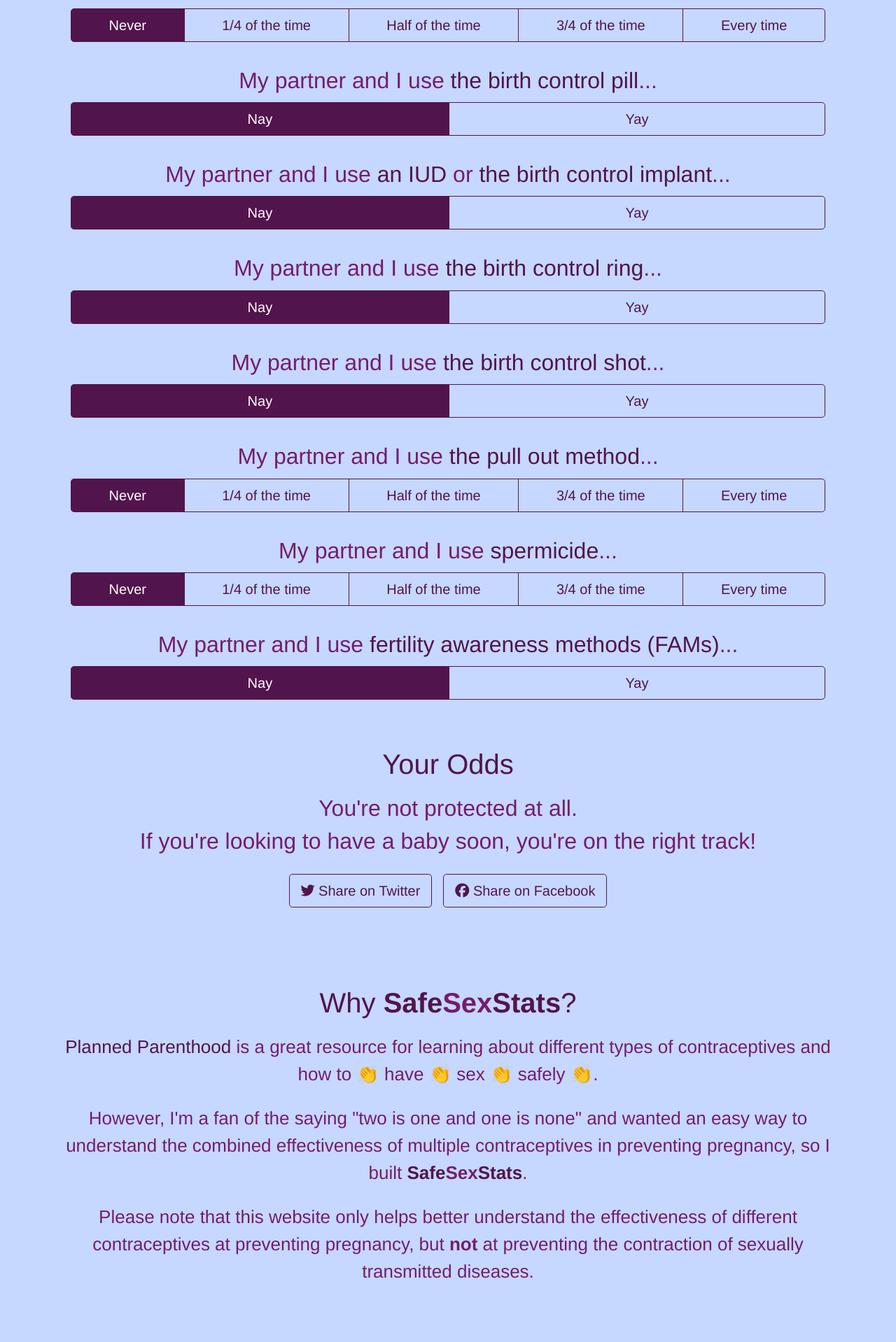
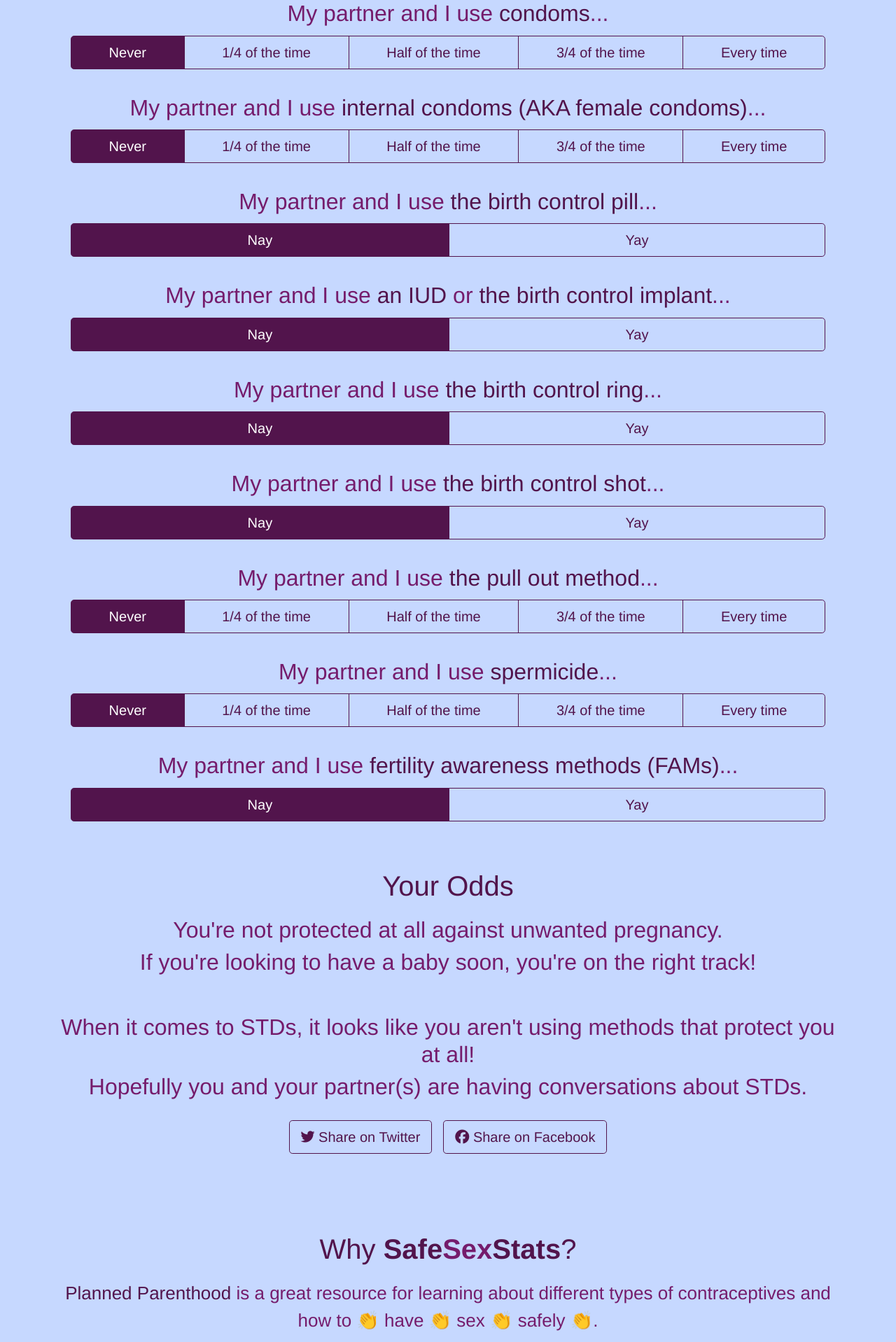
Before and after one commit to jakerockland/safesexstats, a React (Create React App) app: page / in a window 1280 px wide. Shown: the part 542-2460 px from the top of the page at 70% size. Built offline with nearby package versions, Linux system fonts and the light colour scheme; a web font is replaced by a local one.

Commit message:
refactored to use shared use of anon function for updating stats, added info about STDs, added more links/tweaked copy

```diff
--- a/src/App.js
+++ b/src/App.js
@@ -12,12 +12,15 @@ import TwoMethodHeader from './components/TwoMethodHeader';
 import YourOdds from './components/YourOdds';
 
 class App extends Component {
+
   constructor(props) {
     super(props);
 
     this.state = {
       condomUsage: 85,
       condomFrequency: 0,
+      internalCondomUsage: 79,
+      internalCondomFrequency: 0,
       pillUsage: 91,
       pillFrequency: 0,
       iudImplant: 0,
@@ -31,6 +34,15 @@ class App extends Component {
       spermicideFrequency: 0,
       famMethods: 0,
     };
+  }
+
+  updateStatistic = (value, event) => {
+    let stat = event.target.name;
+
+    let _state = {};
+    _state[stat] = value;
+
+    this.setState(_state);
   }
 
   render() {
@@ -50,7 +62,7 @@ class App extends Component {
 
           <Row className="p-1">
             <p>
-              Want to know what your odds of pregnancy are? Answer the few questions below!
+              Want to know what your odds of <Link title="pregnancy" link="https://www.plannedparenthood.org/learn/pregnancy/how-pregnancy-happens" /> are? How about of catching a <Link title="sexually transmitted disease" link="https://www.plannedparenthood.org/learn/stds-hiv-safer-sex" />? Answer the few questions below to find out!
             </p>
           </Row>
         </header>
@@ -70,8 +82,8 @@ class App extends Component {
 
               <ToggleButtonGroup
                 type="radio" as={Row} className="py-1" style={{width: "100%"}}
-                name="condom-frequency" defaultValue={0}
-                onChange={(val) => this.setState({condomFrequency: val})}>
+                name="condomFrequency" defaultValue={0}
+                onChange={this.updateStatistic}>
                 <ToggleButton variant={variant} size="lg" value={0}>
                   Never
                 </ToggleButton>
@@ -84,10 +96,42 @@ class App extends Component {
               { (this.state.condomFrequency === 0) ? <Fragment/>
                 : <ToggleButtonGroup
                 type="radio" as={Row} className="py-1" style={{width: "100%"}}
-                name="condom-usage" defaultValue={85}
-                onChange={(val) => this.setState({condomUsage: val})}>
+                name="condomUsage" defaultValue={85}
+                onChange={this.updateStatistic}>
                 <ToggleButton variant={variant} size="lg" value={85}>As well as anyone else</ToggleButton>
                 <ToggleButton  variant={variant} size="lg" value={98}>Perfectly</ToggleButton>
+              </ToggleButtonGroup> }
+            </div>
+          </Row>
+
+          <Row className="p-3" style={{width: "100%"}}>
+            <div className="button-section" style={{width: "100%"}} name="internal-condoms">
+
+              <OneMethodHeader
+                title="internal condoms (AKA female condoms)"
+                link="https://www.plannedparenthood.org/learn/birth-control/internal-condom"
+              />
+
+              <ToggleButtonGroup
+                type="radio" as={Row} className="py-1" style={{width: "100%"}}
+                name="internalCondomFrequency" defaultValue={0}
+                onChange={this.updateStatistic}>
+                <ToggleButton variant={variant} size="lg" value={0}>
+                  Never
+                </ToggleButton>
+                <ToggleButton variant={variant} size="lg" value={25}>1/4 of the time</ToggleButton>
+                <ToggleButton variant={variant} size="lg" value={50}>Half of the time</ToggleButton>
+                <ToggleButton variant={variant} size="lg" value={75}>3/4 of the time</ToggleButton>
+                <ToggleButton variant={variant} size="lg" value={100}>Every time</ToggleButton>
+              </ToggleButtonGroup>
+
+              { (this.state.condomFrequency === 0) ? <Fragment/>
+                : <ToggleButtonGroup
+                type="radio" as={Row} className="py-1" style={{width: "100%"}}
+                name="internalCondomUsage" defaultValue={79}
+                onChange={this.updateStatistic}>
+                <ToggleButton variant={variant} size="lg" value={79}>As well as anyone else</ToggleButton>
+                <ToggleButton  variant={variant} size="lg" value={95}>Perfectly</ToggleButton>
               </ToggleButtonGroup> }
             </div>
           </Row>
@@ -102,8 +146,8 @@ class App extends Component {
 
               <ToggleButtonGroup
                 type="radio" as={Row} className="py-1" style={{width: "100%"}}
-                name="pill-frequency" defaultValue={0}
-                onChange={(val) => this.setState({pillFrequency: val})}>
+                name="pillFrequency" defaultValue={0}
+                onChange={this.updateStatistic}>
                 <ToggleButton  variant={variant} size="lg" value={0}>Nay</ToggleButton>
                 <ToggleButton  variant={variant} size="lg" value={100}>Yay</ToggleButton>
               </ToggleButtonGroup>
@@ -111,8 +155,8 @@ class App extends Component {
               { (this.state.pillFrequency === 0) ? <Fragment/>
                 : <ToggleButtonGroup
                 type="radio" as={Row} className="py-1" style={{width: "100%"}}
-                name="pill-usage" defaultValue={91}
-                onChange={(val) => this.setState({pillUsage: val})}>
+                name="pillUsage" defaultValue={91}
+                onChange={this.updateStatistic}>
                 <ToggleButton  variant={variant} size="lg" value={91}>As well as anyone else</ToggleButton>
                 <ToggleButton  variant={variant} size="lg" value={99}>Perfectly</ToggleButton>
               </ToggleButtonGroup> }
@@ -129,9 +173,8 @@ class App extends Component {
               />
               <ToggleButtonGroup
                 type="radio" as={Row} className="py-1" style={{width: "100%"}}
-                name="iud-implant" defaultValue={0}
-                onChange={(val) => this.setState({iudImplant: val})}
-                >
+                name="iudImplant" defaultValue={0}
+                onChange={this.updateStatistic}>
                 <ToggleButton  variant={variant} size="lg" value={0}>Nay</ToggleButton>
                 <ToggleButton  variant={variant} size="lg" value={99}>Yay</ToggleButton>
               </ToggleButtonGroup>
@@ -146,9 +189,8 @@ class App extends Component {
               />
               <ToggleButtonGroup
                 type="radio" as={Row} className="py-1" style={{width: "100%"}}
-                name="ring-frequency" defaultValue={0}
-                onChange={(val) => this.setState({ringFrequency: val})}
-                >
+                name="ringFrequency" defaultValue={0}
+                onChange={this.updateStatistic}>
                 <ToggleButton  variant={variant} size="lg" value={0}>Nay</ToggleButton>
                 <ToggleButton  variant={variant} size="lg" value={100}>Yay</ToggleButton>
               </ToggleButtonGroup>
@@ -156,9 +198,8 @@ class App extends Component {
               { (this.state.ringFrequency === 0) ? <Fragment/>
                 : <ToggleButtonGroup
                 type="radio" as={Row} className="py-1" style={{width: "100%"}}
-                name="ring-usage" defaultValue={91}
-                onChange={(val) => this.setState({ringUsage: val})}
-                >
+                name="ringUsage" defaultValue={91}
+                onChange={this.updateStatistic}>
                 <ToggleButton  variant={variant} size="lg" value={91}>As well as anyone else</ToggleButton>
                 <ToggleButton  variant={variant} size="lg" value={99}>Perfectly</ToggleButton>
               </ToggleButtonGroup> }
@@ -173,9 +214,8 @@ class App extends Component {
               />
               <ToggleButtonGroup
                 type="radio" as={Row} className="py-1" style={{width: "100%"}}
-                name="shot-frequency" defaultValue={0}
-                onChange={(val) => this.setState({shotFrequency: val})}
-                >
+                name="shotFrequency" defaultValue={0}
+                onChange={this.updateStatistic}>
                 <ToggleButton  variant={variant} size="lg" value={0}>Nay</ToggleButton>
                 <ToggleButton  variant={variant} size="lg" value={100}>Yay</ToggleButton>
               </ToggleButtonGroup>
@@ -183,9 +223,8 @@ class App extends Component {
               { (this.state.shotFrequency === 0) ? <Fragment/>
                 : <ToggleButtonGroup
                 type="radio" as={Row} className="py-1" style={{width: "100%"}}
-                name="shot-usage" defaultValue={94}
-                onChange={(val) => this.setState({shotUsage: val})}
-                >
+                name="shotUsage" defaultValue={94}
+                onChange={this.updateStatistic}>
                 <ToggleButton  variant={variant} size="lg" value={94}>As well as anyone else</ToggleButton>
                 <ToggleButton  variant={variant} size="lg" value={99}>Perfectly</ToggleButton>
               </ToggleButtonGroup> }
@@ -200,9 +239,8 @@ class App extends Component {
               />
               <ToggleButtonGroup
                 type="radio" as={Row} className="py-1" style={{width: "100%"}}
-                name="pull-out-frequency" defaultValue={0}
-                onChange={(val) => this.setState({pullOutFrequency: val})}
-                >
+                name="pullOutFrequency" defaultValue={0}
+                onChange={this.updateStatistic}>
                 <ToggleButton  variant={variant} size="lg" value={0}>Never</ToggleButton>
                 <ToggleButton  variant={variant} size="lg" value={25}>1/4 of the time</ToggleButton>
                 <ToggleButton  variant={variant} size="lg" value={50}>Half of the time</ToggleButton>
@@ -213,9 +251,8 @@ class App extends Component {
               { (this.state.pullOutFrequency === 0) ? <Fragment/>
                 : <ToggleButtonGroup
                 type="radio" as={Row} className="py-1" style={{width: "100%"}}
-                name="pull-out-usage" defaultValue={78}
-                onChange={(val) => this.setState({pullOutUsage: val})}
-                >
+                name="pullOutUsage" defaultValue={78}
+                onChange={this.updateStatistic}>
                 <ToggleButton  variant={variant} size="lg" value={78}>As well as anyone else</ToggleButton>
                 <ToggleButton  variant={variant} size="lg" value={94}>Perfectly</ToggleButton>
               </ToggleButtonGroup> }
@@ -230,9 +267,8 @@ class App extends Component {
               />
               <ToggleButtonGroup
                 type="radio" as={Row} className="py-1" style={{width: "100%"}}
-                name="spermicide-frequency" defaultValue={0}
-                onChange={(val) => this.setState({spermicideFrequency: val})}
-                >
+                name="spermicideFrequency" defaultValue={0}
+                onChange={this.updateStatistic}>
                 <ToggleButton  variant={variant} size="lg" value={0}>Never</ToggleButton>
                 <ToggleButton  variant={variant} size="lg" value={25}>1/4 of the time</ToggleButton>
                 <ToggleButton  variant={variant} size="lg" value={50}>Half of the time</ToggleButton>
@@ -243,9 +279,8 @@ class App extends Component {
               { (this.state.spermicideFrequency === 0) ? <Fragment/>
                 : <ToggleButtonGroup
                 type="radio" as={Row} className="py-1" style={{width: "100%"}}
-                name="spermicide-usage" defaultValue={72}
-                onChange={(val) => this.setState({spermicideUsage: val})}
-                >
+                name="spermicideUsage" defaultValue={72}
+                onChange={this.updateStatistic}>
                 <ToggleButton  variant={variant} size="lg" value={72}>As well as anyone else</ToggleButton>
                 <ToggleButton  variant={variant} size="lg" value={82}>Perfectly</ToggleButton>
               </ToggleButtonGroup> }
@@ -260,9 +295,8 @@ class App extends Component {
               />
               <ToggleButtonGroup
                 type="radio" as={Row} className="py-1" style={{width: "100%"}}
-                name="fam-methods" defaultValue={0}
-                onChange={(val) => this.setState({famMethods: val})}
-                >
+                name="famMethods" defaultValue={0}
+                onChange={this.updateStatistic}>
                 <ToggleButton  variant={variant} size="lg" value={0}>Nay</ToggleButton>
                 <ToggleButton  variant={variant} size="lg" value={76}>Yay</ToggleButton>
               </ToggleButtonGroup>
@@ -280,6 +314,8 @@ class App extends Component {
           <YourOdds
             condomUsage={ this.state.condomUsage }
             condomFrequency={ this.state.condomFrequency }
+            internalCondomUsage={ this.state.internalCondomUsage }
+            internalCondomFrequency={ this.state.internalCondomFrequency }
             pillUsage={ this.state.pillUsage }
             pillFrequency={ this.state.pillFrequency }
             iudImplant={ this.state.iudImplant }
@@ -309,13 +345,7 @@ class App extends Component {
 
           <Row className="p-1">
             <p>
-              However, I'm a fan of the saying "two is one and one is none" and wanted an easy way to understand the combined effectiveness of multiple contraceptives in preventing pregnancy, so I built <strong><span className="color-dark">Safe</span><span className="color-medium-light">Sex</span><span className="color-dark">Stats</span></strong>.
-            </p>
-          </Row>
-
-          <Row className="p-1">
-            <p>
-              Please note that this website only helps better understand the effectiveness of different contraceptives at preventing pregnancy, but <strong>not</strong> at preventing the contraction of sexually transmitted diseases.
+              However, I'm a fan of the saying "two is one and one is none" and wanted an easy way to understand the combined effectiveness of multiple contraceptives in preventing unwanted pregnancy and sexually transmitted diseases, so I built <strong><span className="color-dark">Safe</span><span className="color-medium-light">Sex</span><span className="color-dark">Stats</span></strong>.
             </p>
           </Row>
         </div>
--- a/src/components/OneMethodHeader.js
+++ b/src/components/OneMethodHeader.js
@@ -3,8 +3,8 @@ import Link from './Link';
 
 export default class OneMethodHeader extends Component {
     render() {
-      return <h2>
+        return <h2>
         My partner and I use <Link link={this.props.link} title={this.props.title} />...
-      </h2>
+        </h2>
     }
 }
--- a/src/components/YourOdds.js
+++ b/src/components/YourOdds.js
@@ -4,7 +4,7 @@ import Row from 'react-bootstrap/Row';
 
 export default class YourOdds extends Component {
 
-  gcd = (a, b) => {
+  gcd(a, b) {
     // Since there is a limited precision we need to limit the value.
     if (b < 0.0000001) return a;
 
@@ -12,7 +12,7 @@ export default class YourOdds extends Component {
     return this.gcd(b, Math.floor(a % b));
   };
 
-  calulateFraction = (probabilty) => {
+  calulateFraction(probabilty) {
 
     var fraction = probabilty.toFixed(4);
     var len = fraction.toString().length - 2;
@@ -28,14 +28,13 @@ export default class YourOdds extends Component {
     numerator = numerator.toFixed()
     denominator = denominator.toFixed()
 
-    return {
-      numerator: numerator,
-      denominator: denominator,
-    }
+    return [ numerator, denominator ]
   }
 
-  calculateOdds = () => {
+  calculatePregnancyOdds() {
+
     const condom = (this.props.condomUsage / 100) * (this.props.condomFrequency  / 100);
+    const internalCondom = (this.props.internalCondomUsage / 100) * (this.props.internalCondomFrequency  / 100);
     const pill = (this.props.pillUsage / 100) * (this.props.pillFrequency / 100);
     const iudImplant = this.props.iudImplant / 100;
     const ring = (this.props.ringUsage / 100) * (this.props.ringFrequency / 100);
@@ -46,6 +45,7 @@ export default class YourOdds extends Component {
 
     const methods = [
       condom,
+      internalCondom,
       pill,
       iudImplant,
       ring,
@@ -64,21 +64,24 @@ export default class YourOdds extends Component {
     const pregnancyOdds = (100 - effectiveOdds) / 100
     const fraction = this.calulateFraction(pregnancyOdds);
 
-    return {
-      percentOdds: percentOdds,
-      numberedOdds: numberedOdds,
-      fraction: fraction,
-    }
+    return [ percentOdds, numberedOdds, fraction ];
   }
 
-  renderOdds() {
-    const { percentOdds, numberedOdds, fraction } = this.calculateOdds();
+  calculateSTDOdds() {
+    return Math.max(
+      this.props.condomFrequency,
+      this.props.internalCondomFrequency
+    );
+  }
+
+  renderPregnancyOdds() {
+    const [ percentOdds, numberedOdds, fraction ] = this.calculatePregnancyOdds();
 
     if (numberedOdds === 0) {
       if (percentOdds === "0.0") {
         return (
           <span>
-            <h2>You're not protected at all.</h2>
+            <h2>You're not protected at all against unwanted pregnancy.</h2>
             <h2>If you're looking to have a baby soon, you're on the right track!</h2>
           </span>
         )
@@ -86,7 +89,7 @@ export default class YourOdds extends Component {
 
       return (
         <span>
-          <h2>You're barely protected at all (only <span className="color-medium-dark">{percentOdds}%</span>).</h2>
+          <h2>You're barely protected at all (only <span className="color-medium-dark">{percentOdds}%</span>) against unwanted pregnancy.</h2>
             <h2>If you're looking to have a baby soon, you're on the right track!</h2>
         </span>
       )
@@ -94,28 +97,61 @@ export default class YourOdds extends Component {
 
     if (percentOdds >= 99.9) {
       return (
-        <h2><span className="color-medium-dark">Wow!</span> You're over <span className="color-medium-dark">99.9%</span> protected.</h2>
+        <h2><span className="color-medium-dark">Wow!</span> You're over <span className="color-medium-dark">99.9%</span> protected against unwanted pregnancy.</h2>
       )
     }
 
     return (
       <span>
-        <h2>Your contraceptive use should be about <span className="color-medium-dark">{percentOdds}%</span> effective!</h2>
+        <h2>Your contraceptive use should be about <span className="color-medium-dark">{percentOdds}%</span> effective in preventing unwanted pregnancy!</h2>
         <h2>That means about <span className="color-medium-dark">{fraction.numerator} in every {fraction.denominator}</span> people using your method(s) will get get pregnant each year.</h2>
       </span>
     );
   }
 
+  renderSTDOdds() {
+    const percentageOfTimeCovered = this.calculateSTDOdds();
+
+    if (percentageOfTimeCovered === 0) {
+      return (
+        <span>
+          <h2>When it comes to STDs, it looks like you aren't using methods that protect you at all!</h2>
+          <h2>Hopefully you and your partner(s) are having conversations about STDs.</h2>
+        </span>
+      )
+    }
+
+    if (percentageOfTimeCovered === 100) {
+      return (
+        <h2><span className="color-medium-dark">Wow!</span> You're using methods that protect you from STDs <span className="color-medium-dark">all the time</span>!</h2>
+      )
+    }
+
+    return (
+      <span>
+        <h2>When it comes to STDs, it looks like you are using methods that protect you about <span className="color-medium-dark">{percentageOfTimeCovered}%</span> of the time.</h2>
+        <h2>Hopefully you and your partner(s) are having conversations about STDs.</h2>
+      </span>
+    );
+  }
+
   render() {
-    const { fraction } = this.calculateOdds();
+    // eslint-disable-next-line
+    const [ _, __, fraction ] = this.calculatePregnancyOdds();
 
     return <Fragment>
       <Row className="p-1">
-        { this.renderOdds() }
+        { this.renderPregnancyOdds() }
+      </Row>
+
+      <br/>
+
+      <Row className="p-1">
+        { this.renderSTDOdds() }
       </Row>
 
       <Row className="p-3" id="social-sharing">
-        <a href={`https://twitter.com/home?status=My%20pregnancy%20odds%20are%20${fraction.numerator}%20in%20${fraction.denominator}!%20What're%20yours?%0A%0Ahttps%3A//jakerockland.com/safesexstats%0A%0A%23plannedparenthood%20%23safesex`}
+        <a href={`https://twitter.com/home?status=My%20pregnancy%20odds%20are%20${fraction.numerator}%20in%20${fraction.denominator}!%20What're%20yours?%0A%0Ahttps%3A//safesexstats.com%0A%0A%23plannedparenthood%20%23safesex`}
          className="mx-2 btn btn-outline-dark btn-lg"><i class="fab fa-twitter"></i> Share on Twitter </a>
 
          <a href="https://www.facebook.com/sharer/sharer.php?u=https%3A//jakerockland.com/safesexstats"
```
Also changed, not shown: 1 other file (tests, documents, lock files or other folders).
